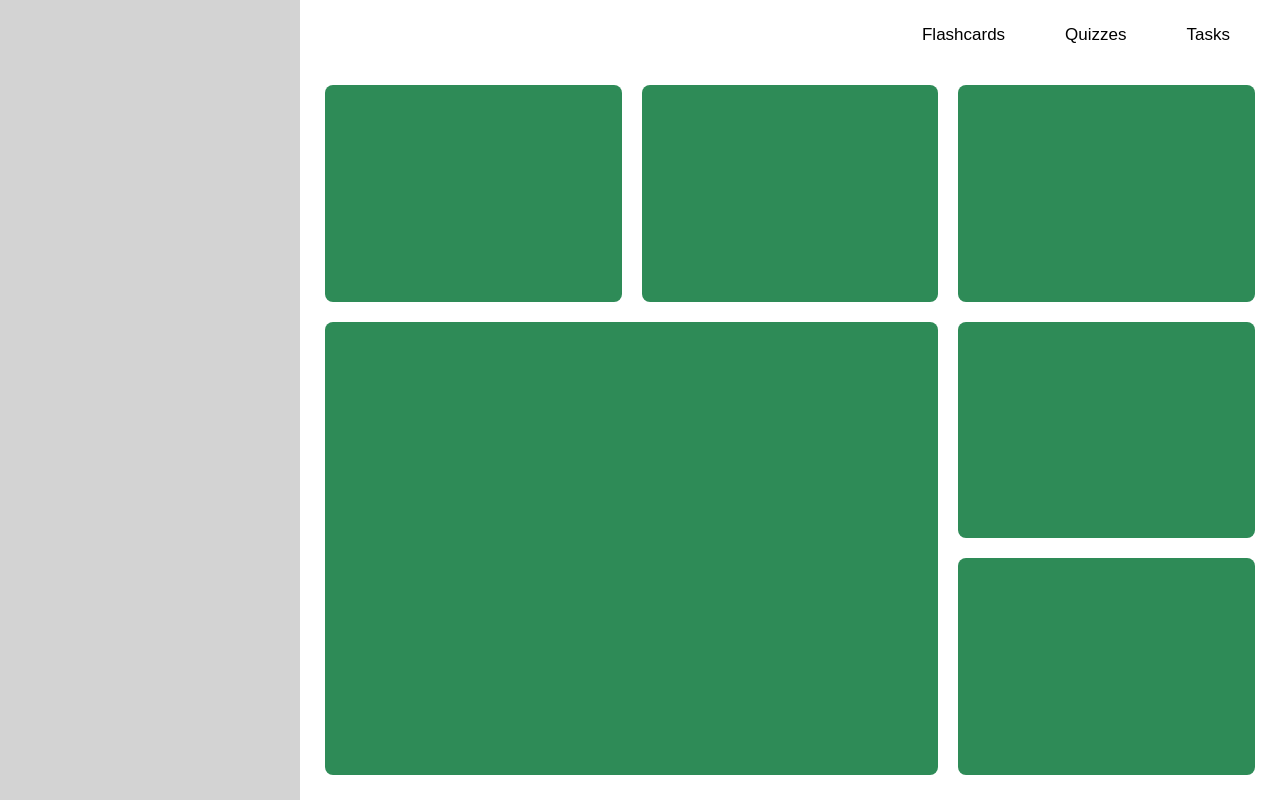
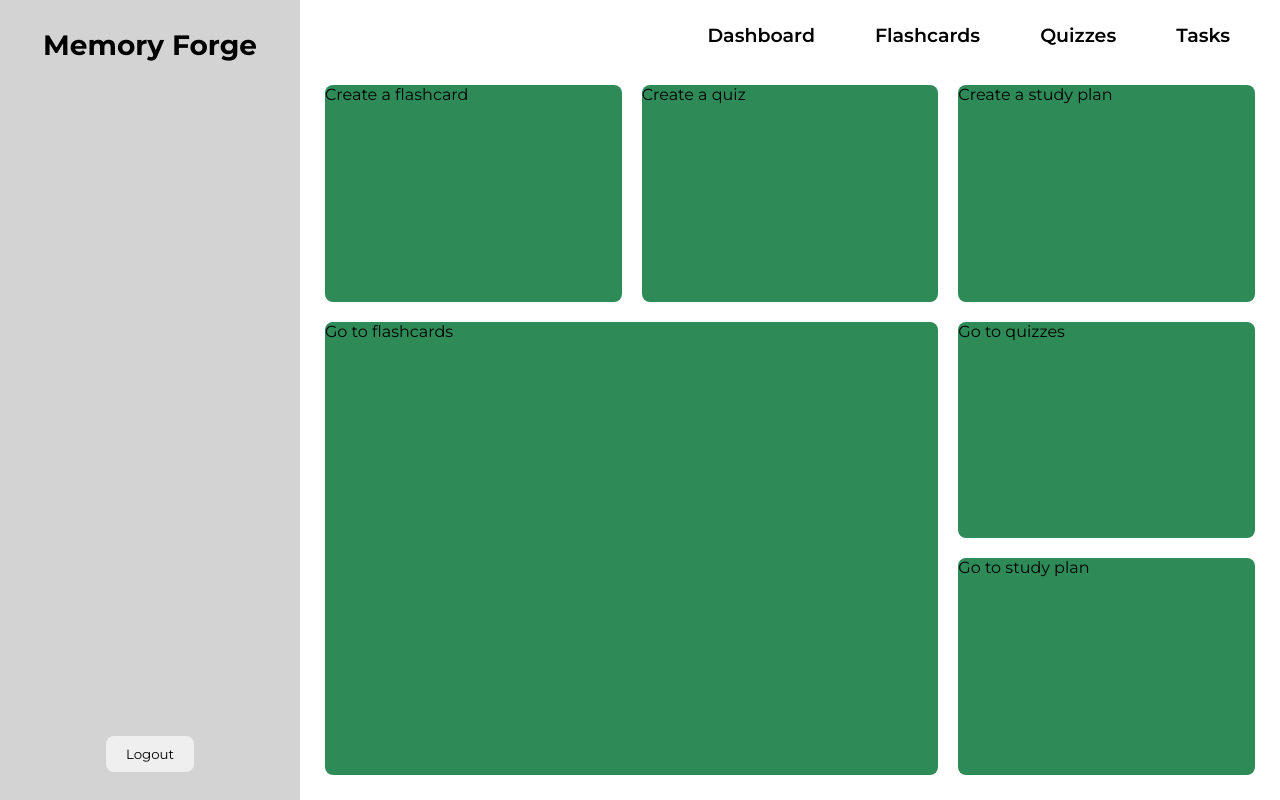
Before and after one commit to erkina308/memory-forge-fe, a React (Vite) app: page /dashboard in a window 1280 px wide. Built offline with nearby package versions, Linux system fonts and the light colour scheme; sample sign-in values are in the browser's storage.

Commit message:
updated dashboard alongside login page to lead to dashboard now

```diff
--- a/src/components/Nav.jsx
+++ b/src/components/Nav.jsx
@@ -5,6 +5,9 @@ export default function Nav() {
   return (
     <StyledNav>
       <ul>
+        <li>
+          <Link to={"/dashboard"}>Dashboard</Link>
+        </li>
         <li>
           <Link to={"/flashcards"}>Flashcards</Link>
         </li>
--- a/src/dashboard.css
+++ b/src/dashboard.css
@@ -16,6 +16,10 @@
 .dashboard-sidebar {
   background-color: lightgrey;
   grid-area: side;
+  position: relative;
+  display: flex;
+  justify-content: center;
+  align-items: center;
 }
 
 .dashboard-main-body {
@@ -62,6 +66,12 @@
   grid-area: c6;
 }
 
+.dashboard-title {
+  position: absolute;
+  top: 0;
+  padding-top: 1.75rem;
+}
+
 @media (max-width: 950px) {
   .dashboard-main-body {
     grid-template-columns: 1fr;
--- a/src/flashcards.css
+++ b/src/flashcards.css
@@ -5,14 +5,6 @@
 }
 
 .title.logo {
-  margin: 1.75rem;
-}
-
-.logout-button {
-  border: none;
-  padding: 10px 20px;
-  cursor: pointer;
-  border-radius: 8px;
   margin: 1.75rem;
 }
 
--- a/src/index.css
+++ b/src/index.css
@@ -1,7 +1,9 @@
+@import url("https://fonts.googleapis.com/css2?family=Montserrat:ital,wght@0,100..900;1,100..900&display=swap");
+
 * {
   margin: 0;
   padding: 0;
-  font-family: "Arial", sans-serif;
+  font-family: "Montserrat", sans-serif;
 }
 
 /* LOGIN PAGE */
@@ -35,7 +37,8 @@
   height: 20vh;
 }
 
-.title {
+.title,
+.dashboard-title {
   font-size: 1.75rem;
 }
 
@@ -69,3 +72,22 @@
   box-sizing: border-box;
   border-radius: 8px;
 }
+
+.logout-button,
+.dashboard-logout-button {
+  border: none;
+  padding: 10px 20px;
+  cursor: pointer;
+  border-radius: 8px;
+  margin: 1.75rem;
+}
+
+.dashboard-logout-button {
+  position: absolute;
+  bottom: 0;
+}
+
+.logout-button:hover,
+.dashboard-logout-button:hover {
+  background-color: darkgrey;
+}
--- a/src/pages/Dashboard.jsx
+++ b/src/pages/Dashboard.jsx
@@ -6,14 +6,17 @@ export default function Dashboard() {
       <header className="dashboard-header">
         <Nav />
       </header>
-      <div className="dashboard-sidebar"></div>
+      <div className="dashboard-sidebar">
+        <h1 className="dashboard-title">Memory Forge</h1>
+        <button className="dashboard-logout-button">Logout</button>
+      </div>
       <div className="dashboard-main-body">
-        <div className="dashboard-card"></div>
-        <div className="dashboard-card"></div>
-        <div className="dashboard-card"></div>
-        <div className="dashboard-card"></div>
-        <div className="dashboard-card"></div>
-        <div className="dashboard-card"></div>
+        <div className="dashboard-card">Create a flashcard</div>
+        <div className="dashboard-card">Create a quiz</div>
+        <div className="dashboard-card">Create a study plan</div>
+        <div className="dashboard-card">Go to flashcards</div>
+        <div className="dashboard-card">Go to quizzes</div>
+        <div className="dashboard-card">Go to study plan</div>
       </div>
     </section>
   );
--- a/src/pages/authPages/Login.jsx
+++ b/src/pages/authPages/Login.jsx
@@ -21,7 +21,7 @@ const Login = () => {
       localStorage.setItem("token", token);
 
       // Redirect to the dashboard or any other protected route
-      navigate(`/flashcards`); //change this later to /dashboard
+      navigate(`/dashboard`); //change this later to /dashboard <--- need to change this now
     } catch (error) {
       console.error("Login failed:", error);
       // Handle login error, e.g., display an error message to the user
--- a/src/styledComponents/StyledNav.jsx
+++ b/src/styledComponents/StyledNav.jsx
@@ -22,8 +22,9 @@ const StyledNav = styled.nav`
     text-decoration: none;
     color: black;
     cursor: pointer;
-    font-size: 17px;
+    font-size: 19px;
     padding: 1.25rem;
+    font-weight: 600;
     &:visited {
       color: black;
     }
```
